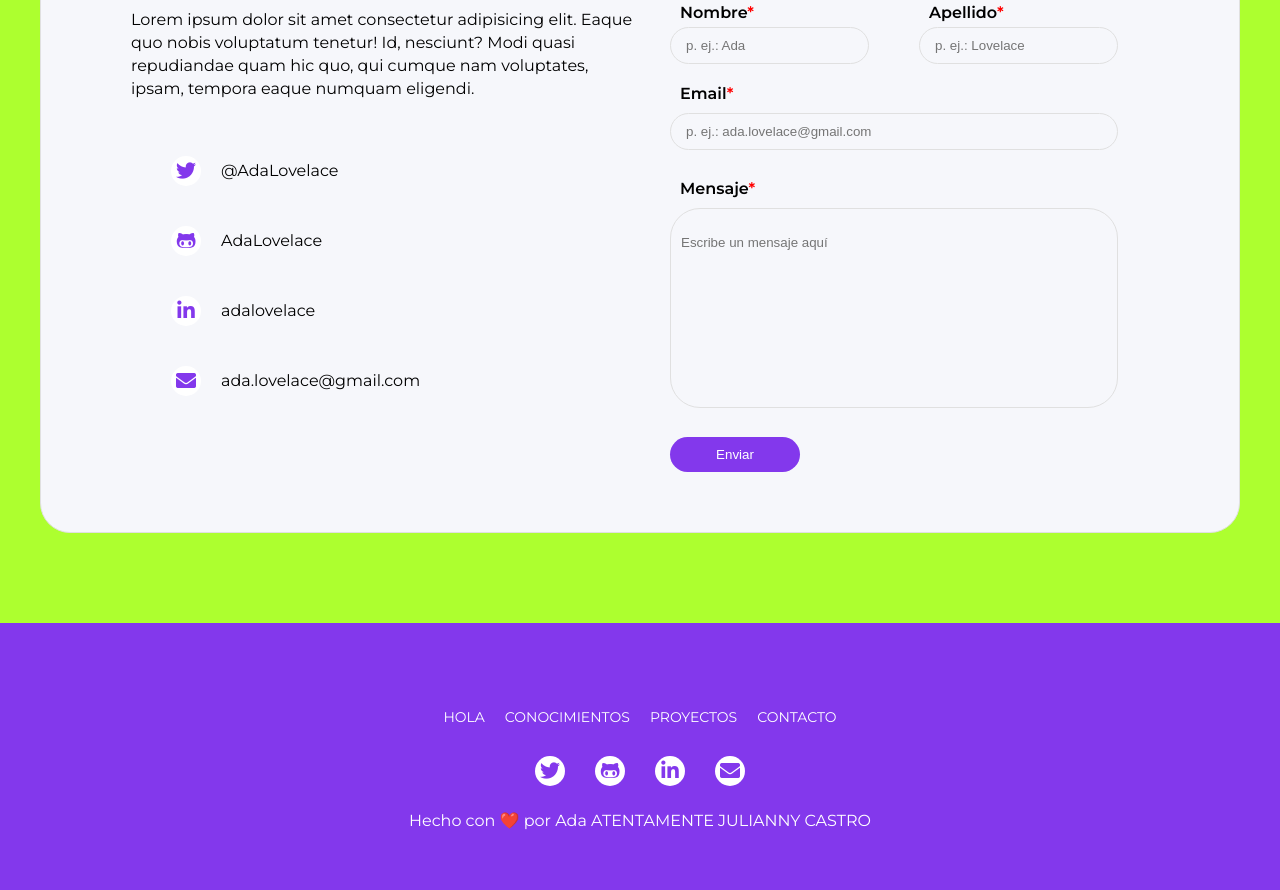
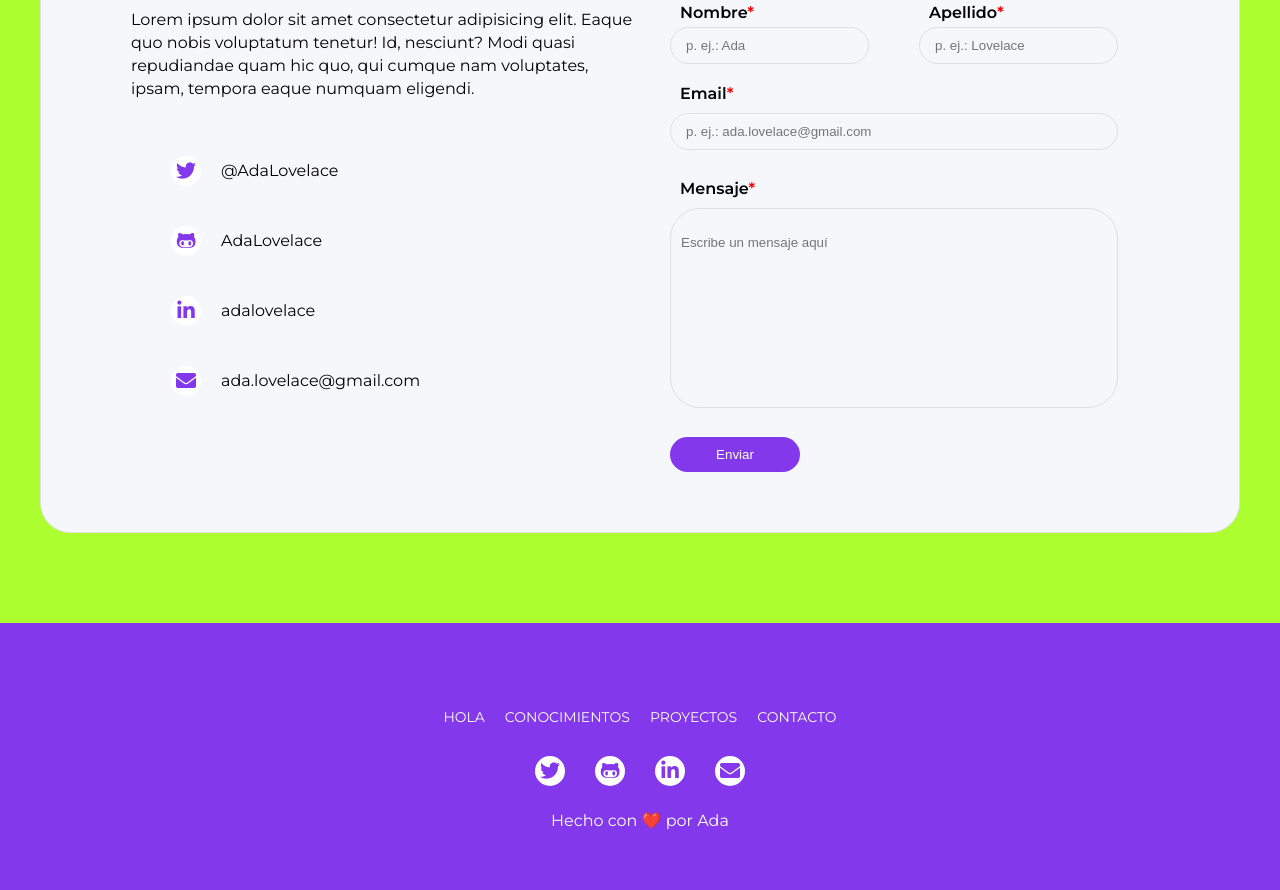
Before and after one commit to juliannycastrog/PortafolioAdaITW, a plain HTML site: page index.html in a window 1280 px wide. Shown: the part 3694-4584 px from the top of the page. Drawn offline with Linux system fonts and the light colour scheme.

Commit message:
Se modifica msj en el footer

```diff
--- a/index.html
+++ b/index.html
@@ -343,7 +343,7 @@
 </li>
 </ul>
 </div>
-Hecho con ❤️ por Ada ATENTAMENTE JULIANNY CASTRO
+Hecho con ❤️ por Ada
 </div>
 </footer>
 
```
